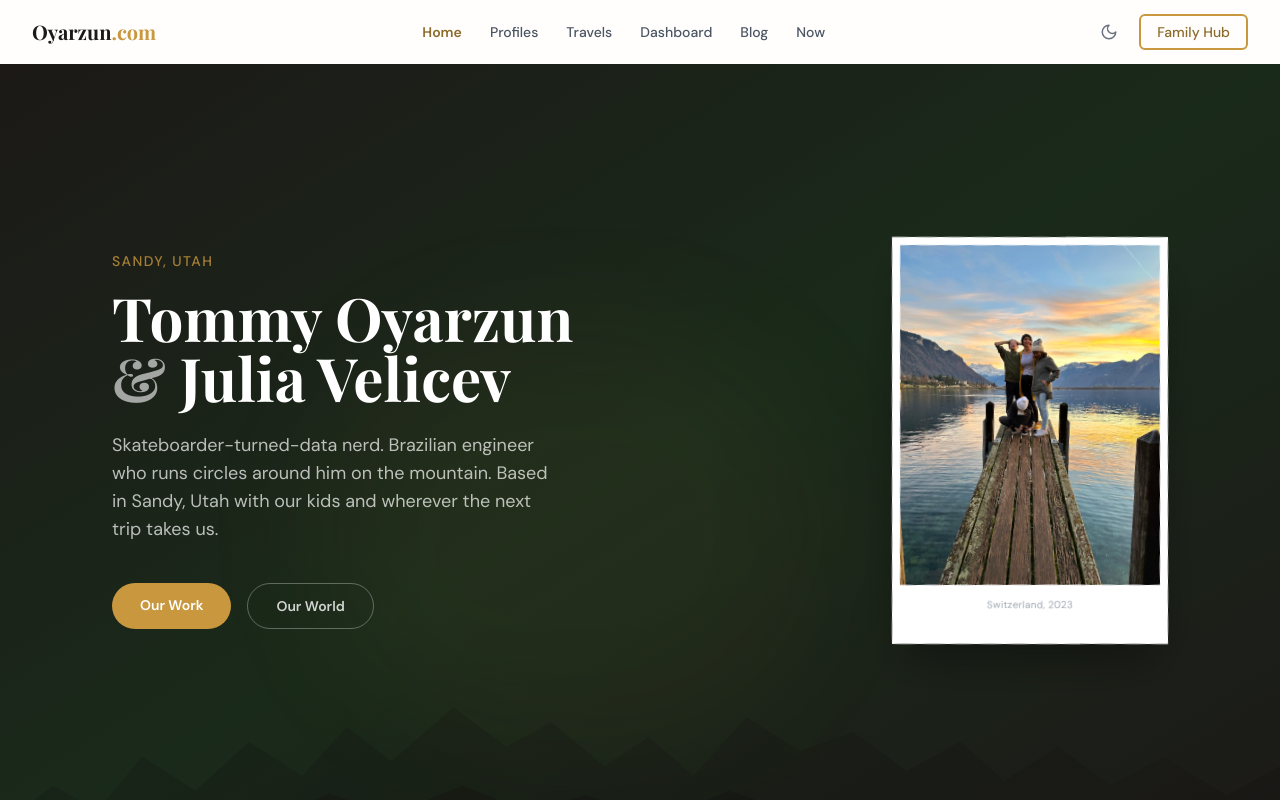
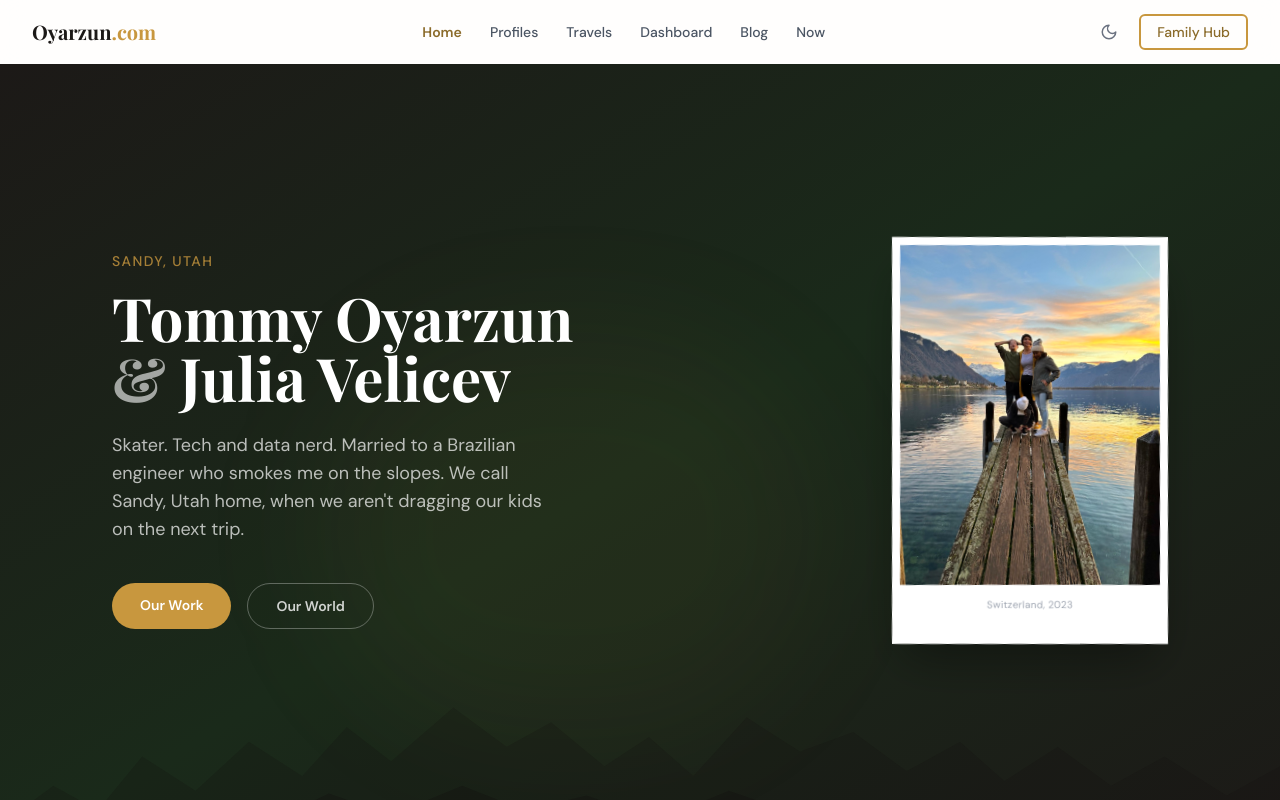
Before and after one commit to tjoyarzun/oyarzun-com, a Next.js app: page / in a window 1280 px wide. Shown: the top 800 px of the page. Built offline with nearby package versions, Linux system fonts and the light colour scheme; a web font is replaced by a local one.

Commit message:
Update HeroSection description for clarity and brevity

```diff
--- a/components/home/HeroSection.tsx
+++ b/components/home/HeroSection.tsx
@@ -61,9 +61,7 @@ export default function HeroSection() {
             variants={childVariants}
             className="text-white/70 text-base md:text-lg max-w-md mb-10 leading-relaxed"
           >
-            Skateboarder-turned-data nerd. Brazilian engineer who runs circles
-            around him on the mountain. Based in Sandy, Utah with our kids and
-            wherever the next trip takes us.
+            Skater. Tech and data nerd. Married to a Brazilian engineer who smokes me on the slopes. We call Sandy, Utah home, when we aren't dragging our kids on the next trip.
           </motion.p>
 
           <motion.div
```
